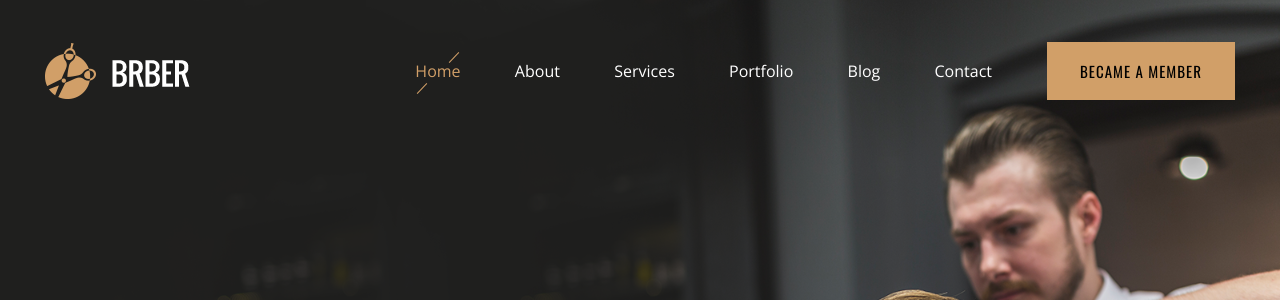
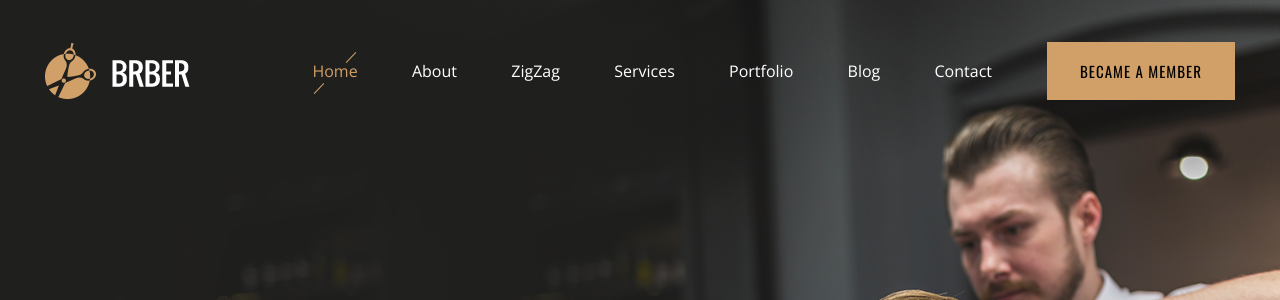
Before and after one commit to pSeUdAiSZ/zigzag_salon, a Django app: page / in a window 1280 px wide. Shown: the top 300 px of the page. Run offline with Django 4.2, Linux system fonts and the light colour scheme; some libraries are stand-ins or nearby versions.

Commit message:
Redirected ZigZag nav item to  manager_login

```diff
--- a/website/templates/salon_master/index.html
+++ b/website/templates/salon_master/index.html
@@ -58,6 +58,7 @@
                                         <ul id="navigation">
                                             <li class="active"><a href="index.html">Home</a></li>
                                             <li><a href="about.html">About</a></li>
+                                            <li><a href="{% url "manager_login" %}">ZigZag</a></li>
                                             <li><a href="services.html">Services</a></li>
                                             <li><a href="portfolio.html">Portfolio</a></li>
                                             <li><a href="blog.html">Blog</a>
```
